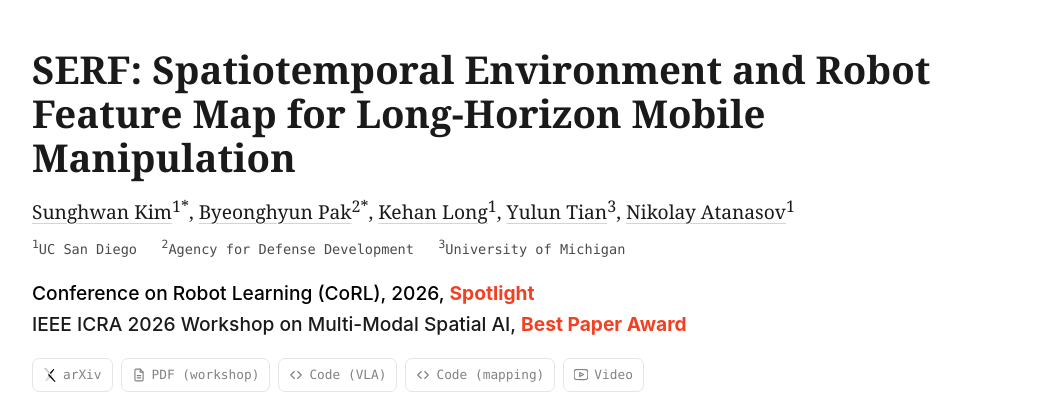
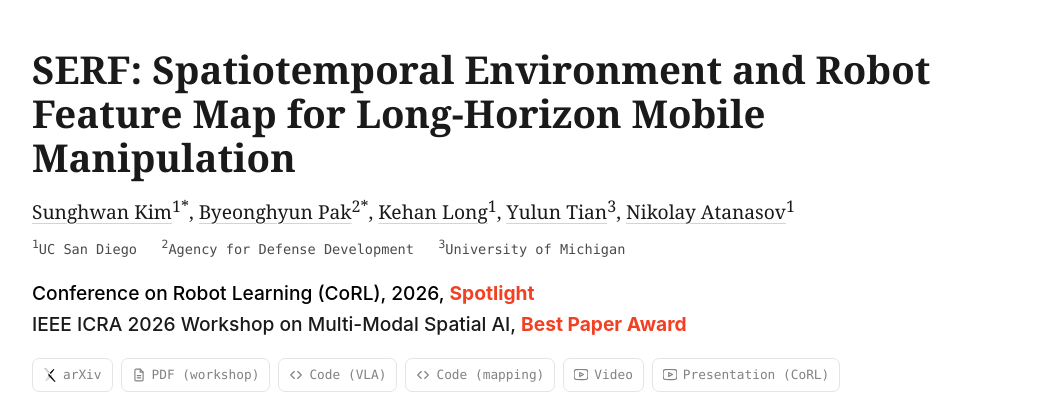
Before and after one commit to ExistentialRobotics/serf, a plain HTML site: page index.html in a window 1280 px wide. Shown: the top 415 px of the page, without its empty margins (118-1161 px from the left). Drawn offline with Linux system fonts and the light colour scheme.

Commit message:
Add CoRL presentation button
Co-Authored-By: Claude Fable 5.2 <noreply@anthropic.com>
Claude-Session: https://claude.ai/code/session_01DV8YDzrCS3xvy8vbe1XHpz

```diff
--- a/index.html
+++ b/index.html
@@ -81,6 +81,18 @@
                 />
               </svg>
               Video
+            </a>
+            <a class="button" href="https://www.youtube.com/live/uPXoJm-L3YY?t=24186s" target="_blank" rel="noopener" aria-label="Open CoRL presentation on YouTube">
+              <svg aria-hidden="true" viewBox="0 0 24 24">
+                <path
+                  d="m23.5 6.2s-.2-1.7-.9-2.4c-.9-.9-1.9-.9-2.4-1C16.8 2.5 12 2.5 12 2.5s-4.8 0-8.2.3c-.5.1-1.5.1-2.4 1C.7 4.5.5 6.2.5 6.2S.2 8.2.2 10.2v1.9c0 2 .3 4 .3 4s.2 1.7.9 2.4c.9.9 2.1.9 2.6 1 1.9.2 8 .3 8 .3s4.8 0 8.2-.3c.5-.1 1.5-.1 2.4-1 .7-.7.9-2.4.9-2.4s.3-2 .3-4v-1.9c0-2-.3-4-.3-4z"
+                />
+                <path
+                  d="M9.8 14.7V7.8l6.4 3.5-6.4 3.4z"
+                  fill="white"
+                />
+              </svg>
+              Presentation (CoRL)
             </a>
           </div>
           <!-- <div class="video-frame">
```
